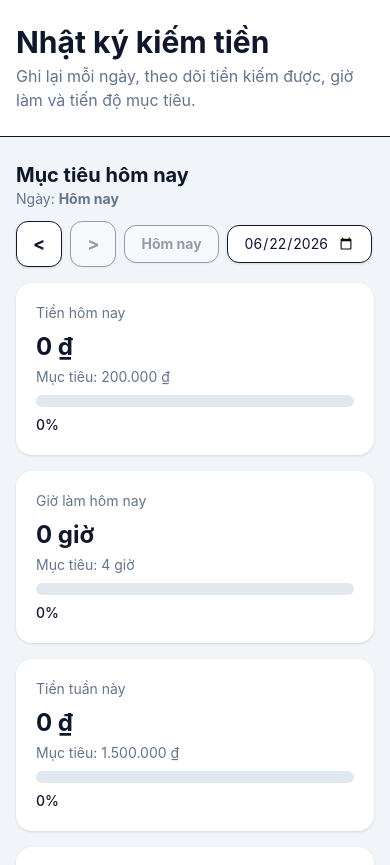
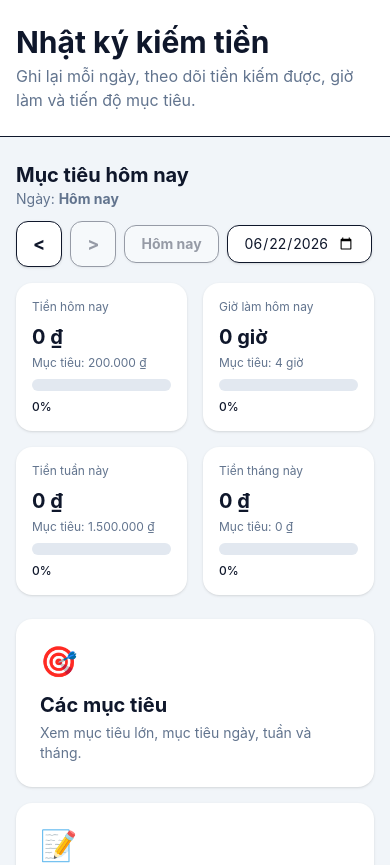
Before and after one commit to Tuanwq/money-diary, a React (Vite) app: page / in a window 390 px wide. Shown: the top 865 px of the page. Built offline with nearby package versions, Linux system fonts and the light colour scheme.

Commit message:
edit phone version

```diff
--- a/src/App.tsx
+++ b/src/App.tsx
@@ -164,12 +164,20 @@ function StatCard({
   progress: number;
 }) {
   return (
-    <div className="rounded-2xl bg-white p-5 shadow-sm">
-      <p className="text-sm text-slate-500">{title}</p>
-      <h2 className="mt-2 text-2xl font-bold text-slate-900">{value}</h2>
-      <p className="mt-1 text-sm text-slate-500">Mục tiêu: {target}</p>
+    <div className="rounded-2xl bg-white p-4 shadow-sm sm:p-5">
+      <p className="text-xs text-slate-500 sm:text-sm">{title}</p>
+
+      <h2 className="mt-2 break-words text-xl font-bold text-slate-900 sm:text-2xl">
+        {value}
+      </h2>
+
+      <p className="mt-1 break-words text-xs text-slate-500 sm:text-sm">
+        Mục tiêu: {target}
+      </p>
+
       <ProgressBar value={progress} />
-      <p className="mt-2 text-sm font-medium">{progress}%</p>
+
+      <p className="mt-2 text-xs font-medium sm:text-sm">{progress}%</p>
     </div>
   );
 }
@@ -518,7 +526,7 @@ export default function App() {
           </div>
         </div>
 
-        <div className="grid gap-4 md:grid-cols-2 lg:grid-cols-4">
+        <div className="grid grid-cols-2 gap-4 lg:grid-cols-4">
           <StatCard
             title={isSelectedToday ? "Tiền hôm nay" : "Tiền ngày này"}
             value={formatMoney(selectedIncome)}
```
